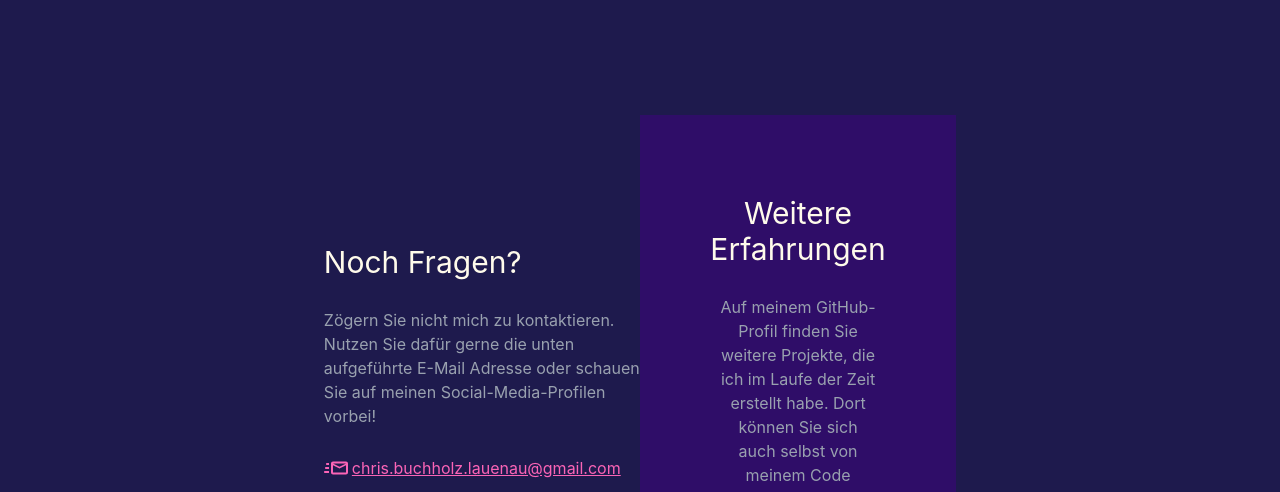
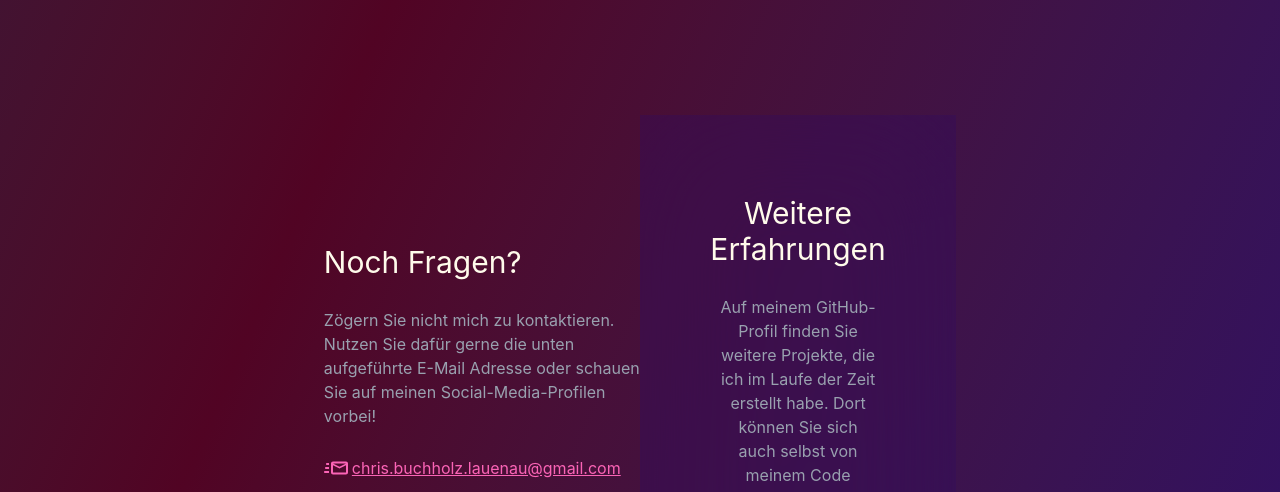
Before and after one commit to SilentCrouwd/portfolio, a website built with Vite: page index.html in a window 1280 px wide. Shown: the part 2050-2542 px from the top of the page. Built offline with nearby package versions, Linux system fonts and the light colour scheme.

Commit message:
fix: enhance background gradient and article styling in index.html for improved aesthetics

```diff
--- a/index.html
+++ b/index.html
@@ -1,5 +1,8 @@
 <!doctype html>
-<html lang="en" class="bg-indigo-950">
+<html
+  lang="en"
+  class="bg-gradient-to-br from-indigo-950 via-pink-950 to-violet-950"
+>
   <head>
     <meta charset="UTF-8" />
     <link rel="icon" type="image/svg+xml" href="/favicon.svg" />
@@ -348,7 +351,9 @@
         </div>
       </section>
       <section class="p-6 mt-10 lg:flex lg:items-center lg:px-30 lg:mb-45">
-        <article class="bg-violet-950 p-6 lg:order-1 lg:w-1/2 lg:p-20">
+        <article
+          class="bg-violet-950/30 backdrop-blur-3xl p-6 lg:order-1 lg:w-1/2 lg:p-20"
+        >
           <div class="flex flex-col items-center text-center">
             <h3 class="text-3xl text-amber-50 mb-7">Weitere Erfahrungen</h3>
             <p class="text-gray-400">
```
